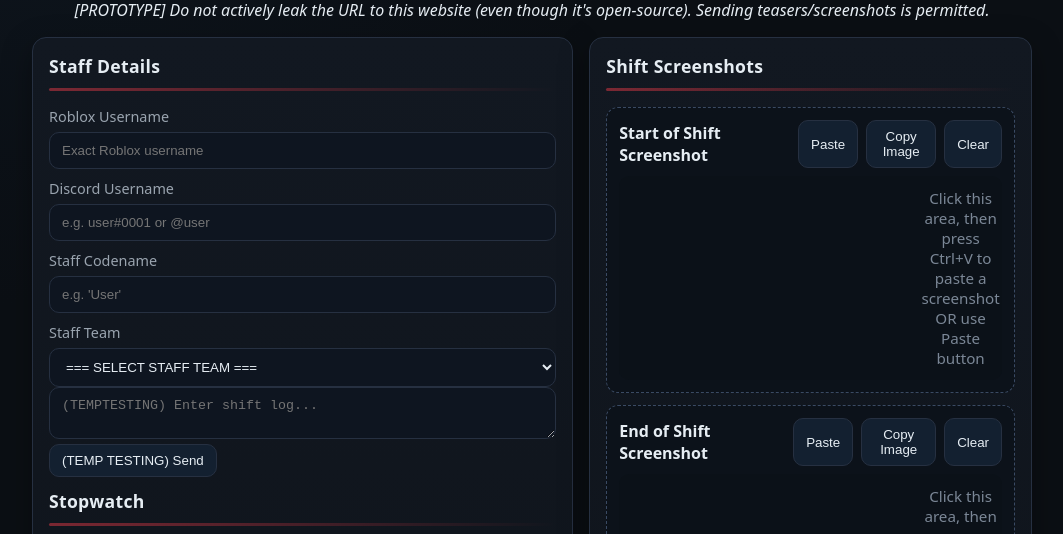
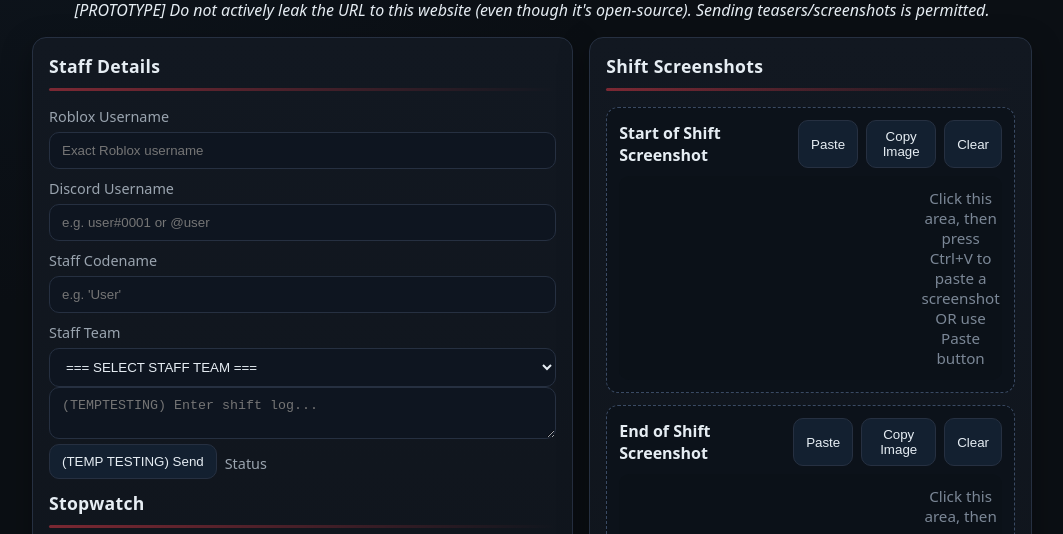
Before and after one commit to Choppovm/deprecated_ariv, a plain HTML site: page index.html in a window 1280 px wide. Shown: the part 96-630 px from the top of the page, without its empty margins (108-1171 px from the left). Drawn offline with Linux system fonts and the light colour scheme.

Commit message:
Update index.html
testing smth will revert shortly

```diff
--- a/index.html
+++ b/index.html
@@ -122,7 +122,10 @@
           <option value="MORPHINGDEPARTMENT">Morphing Department</option>
         </select>
         <textarea id="message" placeholder="(TEMPTESTING) Enter shift log..."></textarea>
-        <button type="submittemptesting">(TEMP TESTING) Send</button>
+        <div class="btns">
+          <button type="submittemptesting">(TEMP TESTING) Send</button>
+          <label id="status">Status</button>
+        </div>
       </form>
 
       <div style="height:12px"></div>
```
